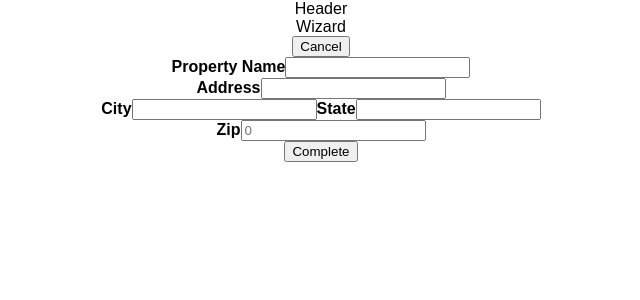
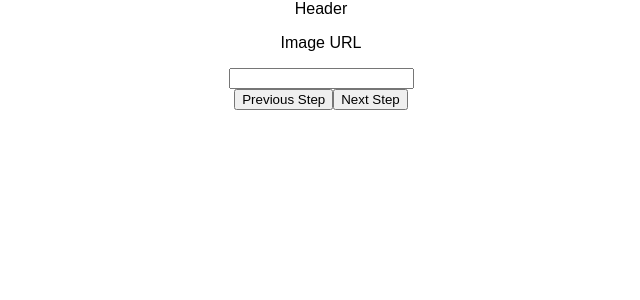
Before and after one commit to breakingBrad/houser, a React (Create React App) app in the folder houser/: page /#/wizard/step2 in a window 1280 px wide. Shown: the top 300 px of the page, without its empty margins (319-959 px from the left). Built offline with nearby package versions, Linux system fonts and the light colour scheme.

Commit message:
part 2, step 1

```diff
--- a/houser/package.json
+++ b/houser/package.json
@@ -13,8 +13,10 @@
     "massive": "^5.0.0",
     "react": "^16.4.1",
     "react-dom": "^16.4.1",
+    "react-redux": "^5.0.7",
     "react-router-dom": "^4.3.1",
-    "react-scripts": "^1.1.4"
+    "react-scripts": "^1.1.4",
+    "redux": "^4.0.0"
   },
   "scripts": {
     "start": "react-scripts start",
--- a/houser/src/components/Dashboard/Dashboard.js
+++ b/houser/src/components/Dashboard/Dashboard.js
@@ -47,7 +47,7 @@ class Dashboard extends Component {
       <div>
         Dashboard
         <br />
-        <Link to="/wizard">
+        <Link to="/wizard/step1">
           <button type="submit">
             Add New Property
           </button>
--- /dev/null
+++ b/houser/src/components/Wizard/StepOne.js
@@ -0,0 +1,52 @@
+import React, { Component } from 'react';
+import { Link } from 'react-router-dom';
+
+class StepOne extends Component {
+  constructor() {
+    super();
+    this.state = {
+      name: '',
+      address: '',
+      city: '',
+      state: '',
+      zipcode: '',
+    }
+    this.handleChange = this.handleChange.bind(this);
+  }
+
+  handleChange(e) {
+    this.setState({ [e.target.name]: e.target.value });
+
+  }
+
+  render() {
+    return (
+      <div>
+        <p>Property Name</p>
+        <input className="input-line" type="text" name="name" onChange={this.handleChange} />
+        <br />
+        <p>Address</p>
+        <input className="input-line" type="text" name="address" onChange={this.handleChange} />
+        <br />
+        <p>City</p>
+        <input className="input-line" type="text" name="city" onChange={this.handleChange} />
+        <p>State</p>
+        <input
+          className="input-line" type="text" name="state" onChange={this.handleChange} maxLength="2" />
+        <br />
+        <p>Zip</p>
+        <input className="input-line" type="number" name="zip" onChange={this.handleChange} placeholder="0" />
+        <br />
+        <Link to="/wizard/step2">
+          <button type="submit"
+            className="step-button"
+          >
+            Next Step
+            </button>
+        </Link>
+      </div>
+    )
+  }
+}
+
+export default StepOne;
--- /dev/null
+++ b/houser/src/components/Wizard/StepThree.js
@@ -0,0 +1,59 @@
+import React, { Component } from 'react';
+import { Link } from 'react-router-dom';
+import axios from 'axios';
+
+class StepThree extends Component {
+  constructor() {
+    super();
+    this.state = {
+      mortgage: '',
+      rent: '',
+    }
+    this.handleChange = this.handleChange.bind(this);
+  }
+
+  handleChange(e) {
+    this.setState({ [e.target.name]: e.target.value });
+
+  }
+
+  addHouse() {
+    axios.post(`/api/houses`, this.state)
+      .then(response => {
+        this.props.history.push('/');
+      })
+      .catch(err => {
+        console.log(err)
+      });
+  }
+  render() {
+    return (
+      <div>
+        <p>Recommended Rent: ${!this.state.mortgage == '' ? this.state.mortgage * 1.25 : 0} </p>
+        <p>Monthly Mortgage Amount</p>
+        <input className="input-line" type="number" name="mortgage" onChange={this.handleChange} placeholder="0" />
+        <br />
+        <p>Desired Monthly Rent</p>
+        <input className="input-line" type="number" name="rent" onChange={this.handleChange} placeholder="0" />
+        <br />
+        <Link to="/wizard/step2">
+          <button type="submit"
+            className="step-button"
+          >
+            Previous Step
+            </button>
+        </Link>
+        <Link to="/">
+          <button type="submit"
+            className="complete-button"
+            onClick={e => this.addHouse()}
+          >
+            Complete
+          </button>
+        </Link>
+      </div>
+    )
+  }
+}
+
+export default StepThree;
--- /dev/null
+++ b/houser/src/components/Wizard/StepTwo.js
@@ -0,0 +1,43 @@
+import React, { Component } from 'react';
+import { Link } from 'react-router-dom';
+
+class StepTwo extends Component {
+  constructor() {
+    super();
+    this.state = {
+      img: ''
+    }
+    this.handleChange = this.handleChange.bind(this);
+  }
+
+  handleChange(e) {
+    this.setState({ [e.target.name]: e.target.value });
+
+  }
+
+  render() {
+    return (
+      <div>
+        <p>Image URL</p>
+        <input className="input-line" type="text" name="img" onChange={this.handleChange} />
+        <br />
+        <Link to="/wizard/step1">
+          <button type="submit"
+            className="step-button"
+          >
+            Previous Step
+            </button>
+        </Link>
+        <Link to="/wizard/step3">
+          <button type="submit"
+            className="step-button"
+          >
+            Next Step
+            </button>
+        </Link>
+      </div>
+    )
+  }
+}
+
+export default StepTwo;
--- a/houser/src/components/Wizard/Wizard.js
+++ b/houser/src/components/Wizard/Wizard.js
@@ -1,66 +1,19 @@
 import React, { Component } from 'react';
-import { Link } from 'react-router-dom';
-import axios from 'axios';
+import { Switch, Route } from 'react-router-dom';
+import StepOne from './StepOne'
+import StepTwo from './StepTwo'
+import StepThree from './StepThree'
 
 class Wizard extends Component {
-  constructor() {
-    super();
-    this.state = {
-      name: '',
-      address: '',
-      city: '',
-      state: '',
-      zipcode: '',
-    }
-    this.handleChange = this.handleChange.bind(this);
-  }
 
-  handleChange(e) {
-    this.setState({ [e.target.name]: e.target.value });
-
-  }
-
-  addHouse() {
-    axios.post(`/api/houses`, this.state)
-      .then(response => {
-        this.props.history.push('/');
-      })
-      .catch(err => {
-        console.log(err)
-      });
-  }
   render() {
     return (
       <div>
-        Wizard
-      <br />
-        <Link to="/">
-          <button type="submit" className="cancel-button">Cancel</button>
-        </Link>
-        <br />
-        <b>Property Name</b>
-        <input className="input-line" type="text" name="name" onChange={this.handleChange} />
-        <br />
-        <b>Address</b>
-        <input className="input-line" type="text" name="address" onChange={this.handleChange} />
-        <br />
-        <b>City</b>
-        <input className="input-line" type="text" name="city" onChange={this.handleChange} />
-        <b>State</b>
-        <input
-          className="input-line" type="text" name="state" onChange={this.handleChange} maxLength="2" />
-        <br />
-        <b>Zip</b>
-        <input className="input-line" type="number" name="zip" onChange={this.handleChange} placeholder="0" />
-        <br />
-        <Link to="/">
-          <button type="submit"
-            className="complete-button"
-            onClick={e => this.addHouse()}
-          >
-            Complete
-          </button>
-        </Link>
+        <Switch>
+          <Route path="/wizard/step1" component={StepOne} />
+          <Route path="/wizard/step2" component={StepTwo} />
+          <Route path="/wizard/step3" component={StepThree} />
+        </Switch>
       </div>
     )
   }
```
Also changed, not shown: houser/src/ducks/reducer.js (added), houser/src/ducks/store.js (added), 1 other file (tests, documents, lock files or other folders).
